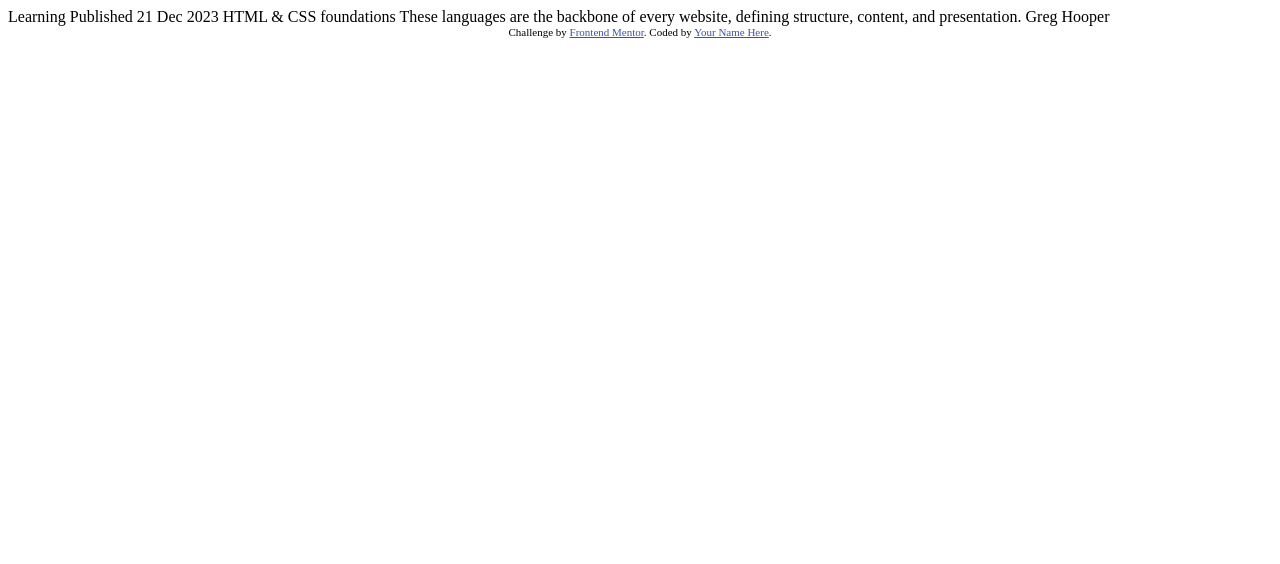
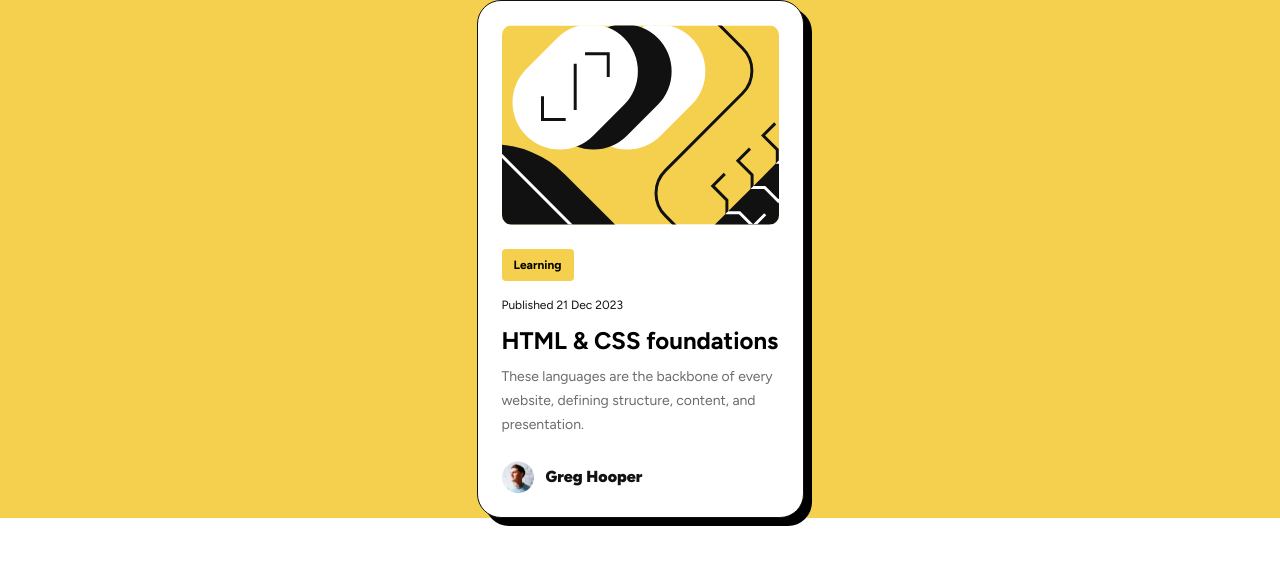
Before and after one commit to nelpopuli/blog-preview-card, a plain HTML site: page index.html in a window 1280 px wide. Drawn offline with Linux system fonts and the light colour scheme.

Commit message:
initial css layout

```diff
--- a/index.html
+++ b/index.html
@@ -1,34 +1,32 @@
 <!DOCTYPE html>
 <html lang="en">
-<head>
-  <meta charset="UTF-8">
-  <meta name="viewport" content="width=device-width, initial-scale=1.0"> <!-- displays site properly based on user's device -->
+  <head>
+    <meta charset="UTF-8" />
+    <meta name="viewport" content="width=device-width, initial-scale=1.0" />
+    <title>Blog Preview Card</title>
 
-  <link rel="icon" type="image/png" sizes="32x32" href="./assets/images/favicon-32x32.png">
-
-  <title>Frontend Mentor | Blog preview card</title>
-
-  <!-- Feel free to remove these styles or customise in your own stylesheet 👍 -->
-  <style>
-    .attribution { font-size: 11px; text-align: center; }
-    .attribution a { color: hsl(228, 45%, 44%); }
-  </style>
-</head>
-<body>
-
-  Learning
-
-  Published 21 Dec 2023
-
-  HTML & CSS foundations
-
-  These languages are the backbone of every website, defining structure, content, and presentation.
-
-  Greg Hooper
-
-  <div class="attribution">
-    Challenge by <a href="https://www.frontendmentor.io?ref=challenge" target="_blank">Frontend Mentor</a>.
-    Coded by <a href="#">Your Name Here</a>.
-  </div>
-</body>
+    <link rel="stylesheet" href="style.css" />
+  </head>
+  <body>
+    <main>
+      <section class="blog">
+        <div class="blog-img">
+          <img src="img/illustration-article.svg" alt="illustration article" />
+        </div>
+        <span class="blog-category">Learning</span>
+        <p class="blog-date">Published 21 Dec 2023</p>
+        <h1 class="blog-title">HTML & CSS&nbsp;foundations</h1>
+        <p class="blog-desc">
+          These languages are the backbone of every website, defining structure,
+          content, and presentation.
+        </p>
+        <div class="blog-author">
+          <div class="author-avatar">
+            <img src="img/image-avatar.webp" alt="Author Avatar" />
+          </div>
+          <p class="author-name">Greg Hooper</p>
+        </div>
+      </section>
+    </main>
+  </body>
 </html>
--- /dev/null
+++ b/style.css
@@ -0,0 +1,92 @@
+@import url("https://fonts.googleapis.com/css2?family=Figtree:ital,wght@0,300..900;1,300..900&family=Outfit:wght@100..900&display=swap");
+
+:root {
+  --yellow: hsl(47, 88%, 63%);
+  --white: hsl(0, 0%, 100%);
+  --gray-500: hsl(0, 0%, 42%);
+  --gray-950: hsl(0, 0%, 7%);
+}
+
+* {
+  padding: 0;
+  margin: 0;
+  box-sizing: border-box;
+}
+
+img {
+  width: 100%;
+  height: 100%;
+  object-fit: cover;
+}
+
+main {
+  font-family: "Figtree", sans-serif;
+  font-optical-sizing: auto;
+  font-size: 16px;
+  background-color: var(--yellow);
+  line-height: 150%;
+
+  display: flex;
+  justify-content: center;
+  align-items: center;
+}
+
+.blog {
+  width: 327px;
+  padding: 24px;
+  border: 1px solid #111111;
+  border-radius: 24px;
+  box-shadow: 8px 8px 0px 0px rgba(0, 0, 0, 1);
+  background-color: var(--white);
+}
+
+.blog-img {
+  height: 200px;
+  border-radius: 10px;
+  overflow: hidden;
+}
+
+.blog-category {
+  display: inline-block;
+  margin-top: 24px;
+  background-color: var(--yellow);
+  text-align: center;
+  padding: 4px 12px 4px 12px;
+  border-radius: 4px;
+  font-size: 12px;
+  font-weight: 700;
+}
+
+.blog-date {
+  margin-top: 12px;
+  font-size: 12px;
+  color: var(--gray-950);
+}
+
+.blog-title {
+  font: 20px;
+  margin-top: 12px;
+}
+
+.blog-desc {
+  font-size: 14px;
+  color: var(--gray-500);
+  margin-top: 12px;
+}
+
+.blog-author {
+  margin-top: 24px;
+  display: flex;
+  align-items: center;
+}
+
+.author-avatar {
+  margin-right: 12px;
+  height: 32px;
+  width: 32px;
+}
+
+.author-name {
+  color: var(--gray-950);
+  font-weight: 900;
+}
```
Also changed, not shown: assets/fonts/Figtree-Italic-VariableFont_wght.ttf (deleted), assets/fonts/Figtree-VariableFont_wght.ttf (deleted), assets/fonts/OFL.txt (deleted), assets/fonts/README.txt (deleted), assets/fonts/static/Figtree-ExtraBold.ttf (deleted), assets/fonts/static/Figtree-SemiBold.ttf (deleted), assets/images/favicon-32x32.png (deleted), img/illustration-article.svg (renamed from assets/images/illustration-article.svg), img/image-avatar.webp (renamed from assets/images/image-avatar.webp).
